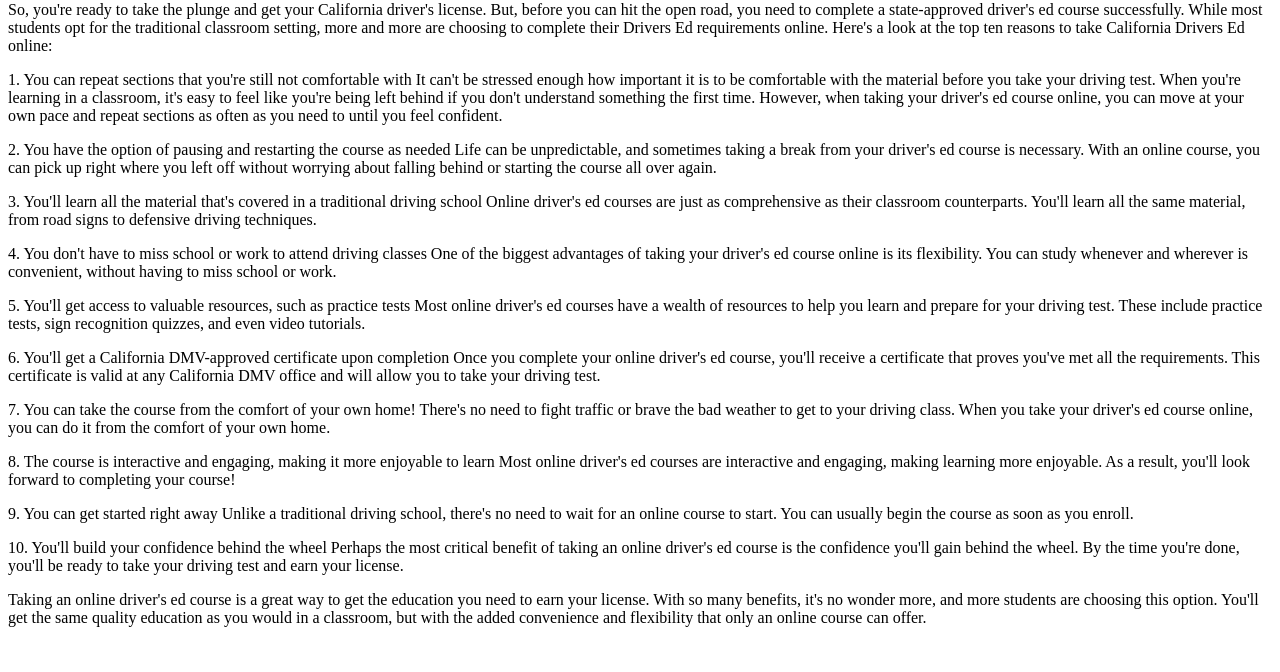
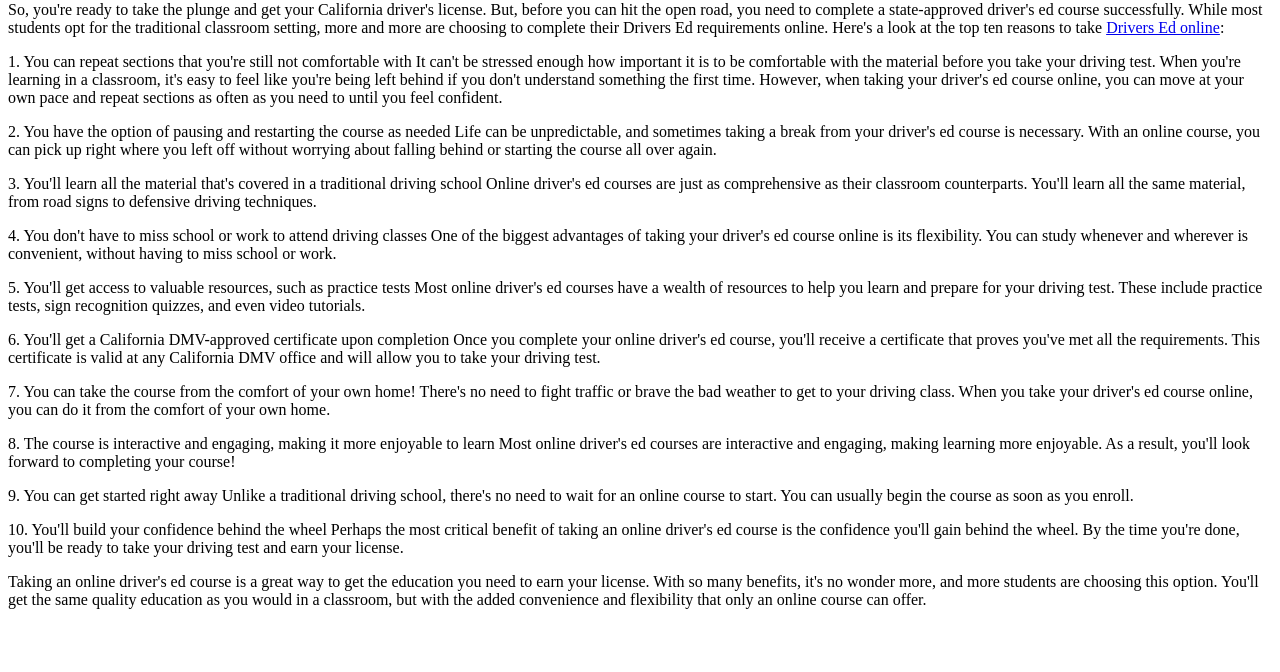
Before and after one commit to streaming1010/newposts, a plain HTML site: page index.html in a window 1280 px wide. Shown: the part 128-800 px from the top of the page. Drawn offline with Linux system fonts and the light colour scheme.

Commit message:
Update index.html

```diff
--- a/index.html
+++ b/index.html
@@ -14,7 +14,7 @@
 
 <a href="https://github.com/"><img src="github-png20-174x157.png" alt="github" title="" style="height: 6.3rem;"></a>
 
-<p>So, you're ready to take the plunge and get your California driver's license. But, before you can hit the open road, you need to complete a state-approved driver's ed course successfully. While most students opt for the traditional classroom setting, more and more are choosing to complete their Drivers Ed requirements online. Here's a look at the top ten reasons to take California Drivers Ed online:</p>
+<p>So, you're ready to take the plunge and get your California driver's license. But, before you can hit the open road, you need to complete a state-approved driver's ed course successfully. While most students opt for the traditional classroom setting, more and more are choosing to complete their Drivers Ed requirements online. Here's a look at the top ten reasons to take <a href=https://www.dmvedu.org/drivers-ed-online/>Drivers Ed online</a>:</p>
 
 <p>1. You can repeat sections that you're still not comfortable with
 It can't be stressed enough how important it is to be comfortable with the material before you take your driving test. When you're learning in a classroom, it's easy to feel like you're being left behind if you don't understand something the first time. However, when taking your driver's ed course online, you can move at your own pace and repeat sections as often as you need to until you feel confident.</p>
```
